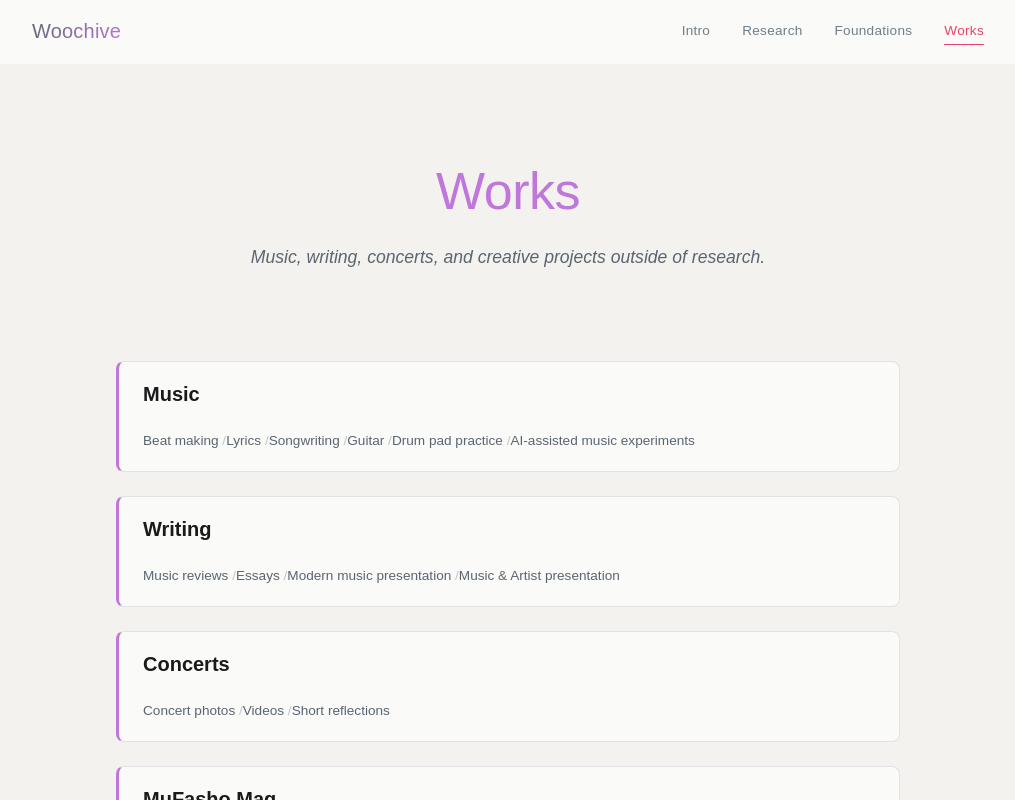
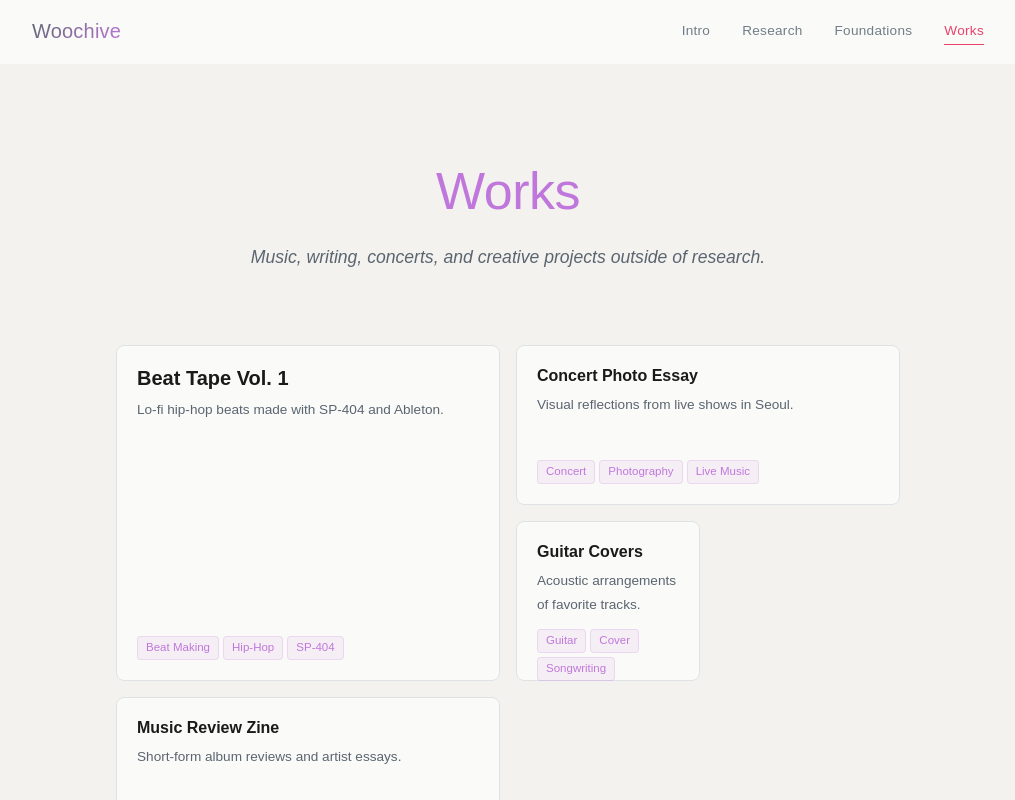
Before and after one commit to sonluos/woochive, a React (Vite) app: page /works in a window 1280 px wide. Shown: the top 800 px of the page, without its empty margins (132-1147 px from the left). Built offline with nearby package versions, Linux system fonts and the light colour scheme.

Commit message:
feat: Works as tangram mosaic with individual pieces + tags

```diff
--- a/src/data/works.ts
+++ b/src/data/works.ts
@@ -1,44 +1,38 @@
-import type { WorksData } from '../types/archive';
+export interface WorkEntry {
+  id: string;
+  title: string;
+  description: string;
+  tags: string[];
+  size?: 'sm' | 'md' | 'lg';
+}
 
-export const worksData: WorksData = [
+export const worksData: WorkEntry[] = [
   {
-    id: 'music',
-    title: 'Music',
-    topics: [
-      { label: 'Beat making' },
-      { label: 'Lyrics' },
-      { label: 'Songwriting' },
-      { label: 'Guitar' },
-      { label: 'Drum pad practice' },
-      { label: 'AI-assisted music experiments' },
-    ],
+    id: 'beat-tape-vol1',
+    title: 'Beat Tape Vol. 1',
+    description: 'Lo-fi hip-hop beats made with SP-404 and Ableton.',
+    tags: ['Beat Making', 'Hip-Hop', 'SP-404'],
+    size: 'lg',
   },
   {
-    id: 'writing',
-    title: 'Writing',
-    topics: [
-      { label: 'Music reviews' },
-      { label: 'Essays' },
-      { label: 'Modern music presentation' },
-      { label: 'Music & Artist presentation' },
-    ],
+    id: 'concert-photo-essay',
+    title: 'Concert Photo Essay',
+    description: 'Visual reflections from live shows in Seoul.',
+    tags: ['Concert', 'Photography', 'Live Music'],
+    size: 'md',
   },
   {
-    id: 'concerts',
-    title: 'Concerts',
-    topics: [
-      { label: 'Concert photos' },
-      { label: 'Videos' },
-      { label: 'Short reflections' },
-    ],
+    id: 'guitar-covers',
+    title: 'Guitar Covers',
+    description: 'Acoustic arrangements of favorite tracks.',
+    tags: ['Guitar', 'Cover', 'Songwriting'],
+    size: 'sm',
   },
   {
-    id: 'mufasho-mag',
-    title: 'MuFasho Mag',
-    topics: [
-      { label: 'Music' },
-      { label: 'Fashion' },
-      { label: 'Editorial ideas' },
-    ],
+    id: 'music-review-zine',
+    title: 'Music Review Zine',
+    description: 'Short-form album reviews and artist essays.',
+    tags: ['Writing', 'Music Review', 'Editorial'],
+    size: 'md',
   },
 ];
--- a/src/pages/Works.css
+++ b/src/pages/Works.css
@@ -28,69 +28,105 @@
 }
 
 .works__body {
-  padding-top: var(--sp-12);
+  padding-top: var(--sp-8);
   padding-bottom: var(--sp-24);
   max-width: 52rem;
   margin: 0 auto;
 }
 
-/* Card list — single column, full width */
-.works__grid {
+/* Tangram-style mosaic grid */
+.works__mosaic {
+  display: grid;
+  grid-template-columns: repeat(4, 1fr);
+  grid-auto-rows: 10rem;
+  gap: var(--sp-4);
+}
+
+/* Size variants — tangram feel */
+.works__piece--lg {
+  grid-column: span 2;
+  grid-row: span 2;
+}
+
+.works__piece--md {
+  grid-column: span 2;
+  grid-row: span 1;
+}
+
+.works__piece--sm {
+  grid-column: span 1;
+  grid-row: span 1;
+}
+
+/* Piece card */
+.works__piece {
+  background: var(--paper);
+  border: 1px solid var(--border);
+  border-radius: var(--r-md);
+  padding: var(--sp-5);
   display: flex;
   flex-direction: column;
-  gap: var(--sp-6);
+  justify-content: space-between;
+  transition: border-color var(--ease), box-shadow var(--ease), transform var(--ease);
 }
 
-/* Work card — left accent bar */
-.work-card {
-  padding: var(--sp-5) var(--sp-6);
-  background: var(--paper);
-  border: 1px solid var(--border);
-  border-left: 3px solid #C077DB;
-  border-radius: var(--r-md);
-  transition: box-shadow var(--ease), border-color var(--ease);
+.works__piece:hover {
+  border-color: #C077DB;
+  box-shadow: 0 6px 20px rgba(192, 119, 219, 0.12);
+  transform: translateY(-2px);
 }
 
-.work-card:hover {
-  border-left-color: #EA426A;
-  box-shadow: 0 4px 16px rgba(192, 119, 219, 0.10);
-}
-
-.work-card__title {
+.works__piece-title {
   font-family: var(--font-sans);
-  font-size: var(--text-lg);
+  font-size: var(--text-base);
   font-weight: var(--weight-semibold);
   color: var(--ink);
   margin-bottom: var(--sp-2);
 }
 
-.work-card__topics {
-  list-style: none;
-  padding: 0;
-  margin: 0;
+.works__piece--lg .works__piece-title {
+  font-size: var(--text-lg);
+}
+
+.works__piece-desc {
+  font-size: var(--text-sm);
+  color: var(--ink-soft);
+  line-height: var(--leading-relaxed);
+  flex: 1;
+}
+
+.works__piece-tags {
   display: flex;
   flex-wrap: wrap;
-  gap: 0;
+  gap: var(--sp-1);
+  margin-top: var(--sp-3);
 }
 
-.work-card__topic {
-  font-size: var(--text-sm);
-  color: var(--ink-soft);
-  line-height: var(--leading-normal);
+.works__piece-tag {
+  font-size: var(--text-xs);
+  font-weight: var(--weight-medium);
+  color: #C077DB;
+  background: rgba(192, 119, 219, 0.08);
+  border: 1px solid rgba(192, 119, 219, 0.2);
+  border-radius: var(--r-sm);
+  padding: 2px var(--sp-2);
 }
 
-.work-card__topic::after {
-  content: ' / ';
-  color: var(--ink-faint);
-}
+/* Responsive — stack on mobile */
+@media (max-width: 768px) {
+  .works__mosaic {
+    grid-template-columns: 1fr;
+    grid-auto-rows: auto;
+  }
 
-.work-card__topic:last-child::after {
-  content: '';
-}
+  .works__piece--lg,
+  .works__piece--md,
+  .works__piece--sm {
+    grid-column: span 1;
+    grid-row: span 1;
+  }
 
-/* Responsive */
-@media (max-width: 768px) {
-  .works__header {
-    padding-top: var(--sp-16);
+  .works__piece {
+    padding: var(--sp-4);
   }
 }
--- a/src/pages/Works.tsx
+++ b/src/pages/Works.tsx
@@ -1,5 +1,4 @@
 import { worksData } from '../data/works';
-import { WorkCard } from '../components/WorkCard';
 import './Works.css';
 
 export default function Works() {
@@ -13,9 +12,20 @@ export default function Works() {
       </section>
 
       <section className="works__body container">
-        <div className="works__grid">
-          {worksData.map((card) => (
-            <WorkCard key={card.id} card={card} />
+        <div className="works__mosaic">
+          {worksData.map((work) => (
+            <article
+              key={work.id}
+              className={`works__piece works__piece--${work.size || 'md'}`}
+            >
+              <h3 className="works__piece-title">{work.title}</h3>
+              <p className="works__piece-desc">{work.description}</p>
+              <div className="works__piece-tags">
+                {work.tags.map((tag) => (
+                  <span key={tag} className="works__piece-tag">{tag}</span>
+                ))}
+              </div>
+            </article>
           ))}
         </div>
       </section>
```
